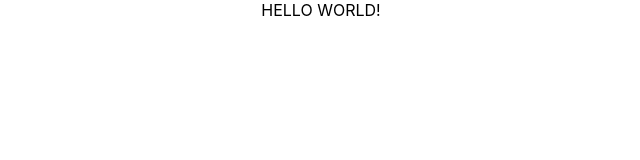
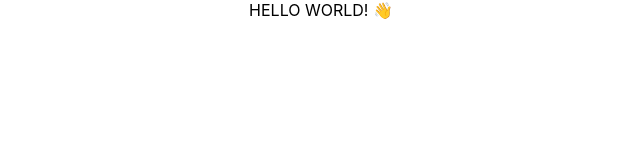
Before and after one commit to brookeweil/comp-score-scraper, a JavaScript app: page / in a window 1280 px wide. Shown: the top 160 px of the page, without its empty margins (319-959 px from the left). Built offline with nearby package versions, Linux system fonts and the light colour scheme; the HTML template or start-up script is replaced by a standard one.

Commit message:
hello world

```diff
--- a/package.json
+++ b/package.json
@@ -1,5 +1,5 @@
 {
-  "name": "gh-pages-hello-world",
+  "name": "comp-score-scraper",
   "version": "0.1.0",
   "private": true,
   "dependencies": {
@@ -11,7 +11,7 @@
     "react-scripts": "5.0.1",
     "web-vitals": "^2.1.4"
   },
-  "homepage": "https://brookeweil.github.io/gh-pages-hello-world/",
+  "homepage": "https://comp-score-scraper.github.io/comp-score-scraper/",
   "scripts": {
     "start": "react-app-rewired start",
     "build": "react-app-rewired build && node versionUtil.js",
--- a/src/App.js
+++ b/src/App.js
@@ -3,7 +3,7 @@ import './App.css';
 function App() {
   return (
     <div className="App">
-      HELLO WORLD!
+      HELLO WORLD! 👋
     </div>
   );
 }
```
Also changed, not shown: 2 other files (tests, documents, lock files or other folders).
